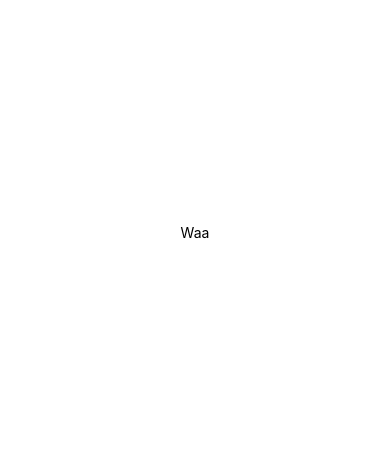
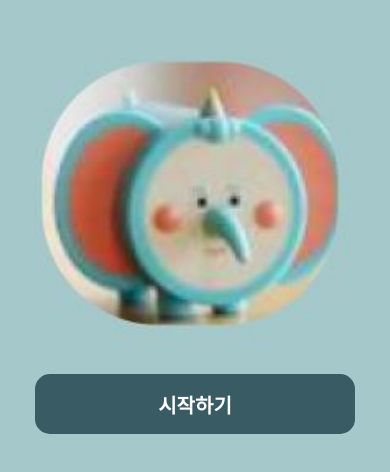
Before and after one commit to chaesc1/CapstoneFront, a React Native app: screen / in a window 390 px wide. Shown: the part 190-662 px from the top of the page. Built offline with nearby package versions, Linux system fonts and the light colour scheme.

Commit message:
시작화면 틀잡기

```diff
--- a/App.js
+++ b/App.js
@@ -1,11 +1,13 @@
 import { StatusBar } from "expo-status-bar";
-import { StyleSheet, Text, View } from "react-native";
+import { StyleSheet, Text, View, Image, TouchableOpacity } from "react-native";
 
 export default function App() {
   return (
     <View style={styles.container}>
-      <Text>Waa</Text>
-      <StatusBar style="auto" />
+      <Image style={styles.goldPicture} source={require("./assets/gold.JPG")} />
+      <TouchableOpacity style={styles.startButton}>
+        <Text style={styles.startButtonText}>시작하기</Text>
+      </TouchableOpacity>
     </View>
   );
 }
@@ -13,8 +15,26 @@ export default function App() {
 const styles = StyleSheet.create({
   container: {
     flex: 1,
-    backgroundColor: "#fff",
+    backgroundColor: "#A5C9CA",
     alignItems: "center",
     justifyContent: "center",
+    gap: "24px",
+  },
+  goldPicture: {
+    width: "20em",
+    height: "20em",
+  },
+  startButton: {
+    width: "20em",
+    height: "60px",
+    backgroundColor: "#395B64",
+    justifyContent: "center",
+    alignItems: "center",
+    borderRadius: "15px",
+  },
+  startButtonText: {
+    color: "white",
+    fontWeight: "bold",
+    fontSize: "20px",
   },
 });
```
Also changed, not shown: assets/gold.JPG (added).
